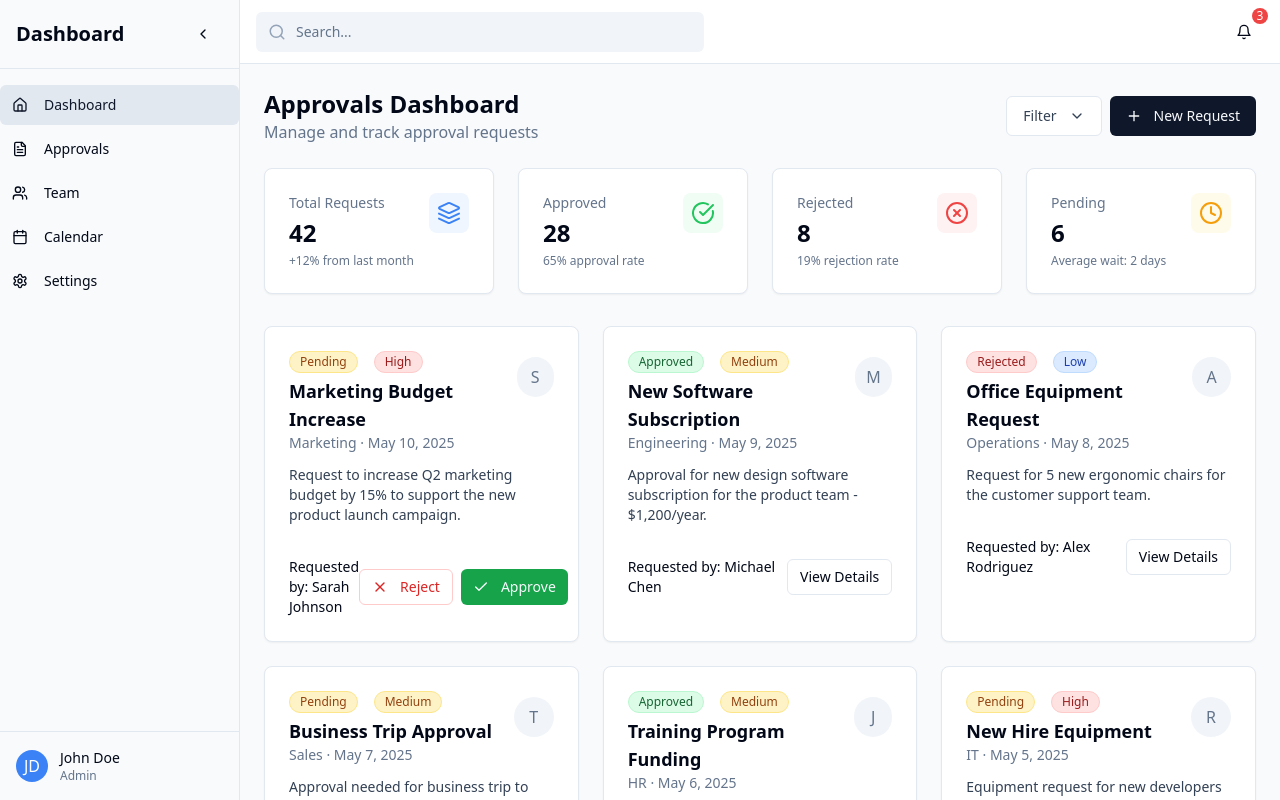
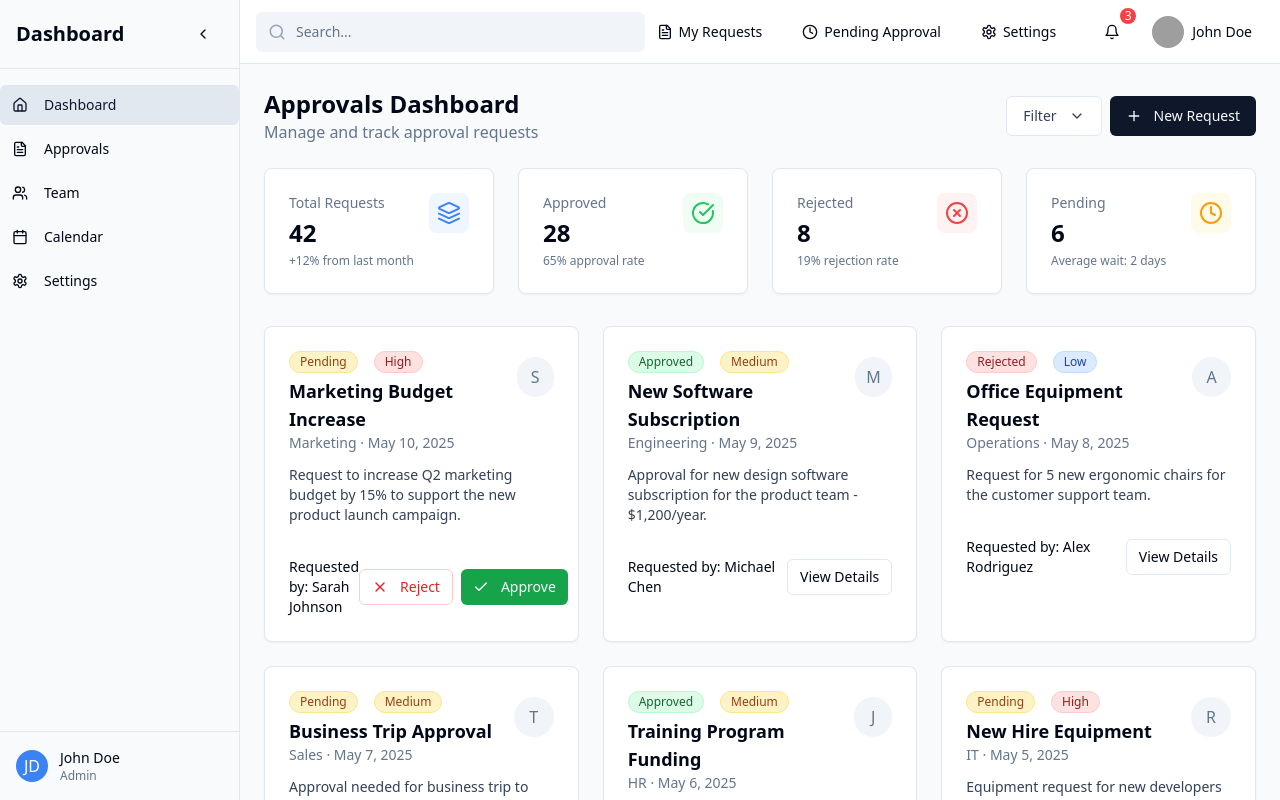
Before and after one commit to gqxcd/approval-flow-dashboard, a React (Vite) app: page / in a window 1280 px wide. Built offline with nearby package versions, Linux system fonts and the light colour scheme; grey boxes are pictures that could not be loaded.

Commit message:
Add top bar navigation items

```diff
--- a/src/components/layout/Header.tsx
+++ b/src/components/layout/Header.tsx
@@ -3,7 +3,16 @@ import React from 'react';
 import { cn } from "@/lib/utils";
 import { Input } from "@/components/ui/input";
 import { Button } from "@/components/ui/button";
-import { Bell, Search } from "lucide-react";
+import { Avatar, AvatarFallback, AvatarImage } from "@/components/ui/avatar";
+import { Bell, Clock, FileText, Search, Settings, User } from "lucide-react";
+import {
+  DropdownMenu,
+  DropdownMenuContent,
+  DropdownMenuItem,
+  DropdownMenuLabel,
+  DropdownMenuSeparator,
+  DropdownMenuTrigger,
+} from "@/components/ui/dropdown-menu";
 
 interface HeaderProps {
   className?: string;
@@ -24,13 +33,64 @@ const Header = ({ className }: HeaderProps) => {
           />
         </div>
       </div>
-      <div className="flex items-center space-x-2">
+      <div className="flex items-center gap-6">
+        <nav>
+          <ul className="hidden md:flex items-center gap-4">
+            <li>
+              <Button variant="ghost" size="sm" className="flex gap-1.5">
+                <FileText size={18} />
+                <span className="font-medium">My Requests</span>
+              </Button>
+            </li>
+            <li>
+              <Button variant="ghost" size="sm" className="flex gap-1.5">
+                <Clock size={18} />
+                <span className="font-medium">Pending Approval</span>
+              </Button>
+            </li>
+            <li>
+              <Button variant="ghost" size="sm" className="flex gap-1.5">
+                <Settings size={18} />
+                <span>Settings</span>
+              </Button>
+            </li>
+          </ul>
+        </nav>
+        <div className="flex items-center gap-2">
           <Button variant="ghost" size="icon" className="relative">
             <Bell size={20} />
             <span className="absolute -top-1 -right-1 bg-red-500 rounded-full h-4 w-4 flex items-center justify-center text-white text-xs">
               3
             </span>
           </Button>
+          <DropdownMenu>
+            <DropdownMenuTrigger asChild>
+              <Button variant="ghost" size="sm" className="gap-2">
+                <Avatar className="h-8 w-8">
+                  <AvatarImage src="https://github.com/shadcn.png" alt="User" />
+                  <AvatarFallback>JD</AvatarFallback>
+                </Avatar>
+                <span className="font-medium hidden sm:inline-block">John Doe</span>
+              </Button>
+            </DropdownMenuTrigger>
+            <DropdownMenuContent align="end">
+              <DropdownMenuLabel>My Account</DropdownMenuLabel>
+              <DropdownMenuSeparator />
+              <DropdownMenuItem>
+                <User className="mr-2 h-4 w-4" />
+                <span>Profile</span>
+              </DropdownMenuItem>
+              <DropdownMenuItem>
+                <Settings className="mr-2 h-4 w-4" />
+                <span>Settings</span>
+              </DropdownMenuItem>
+              <DropdownMenuSeparator />
+              <DropdownMenuItem>
+                <span>Log out</span>
+              </DropdownMenuItem>
+            </DropdownMenuContent>
+          </DropdownMenu>
+        </div>
       </div>
     </header>
   );
```
Lines whose indentation alone changed are shown as unchanged.
